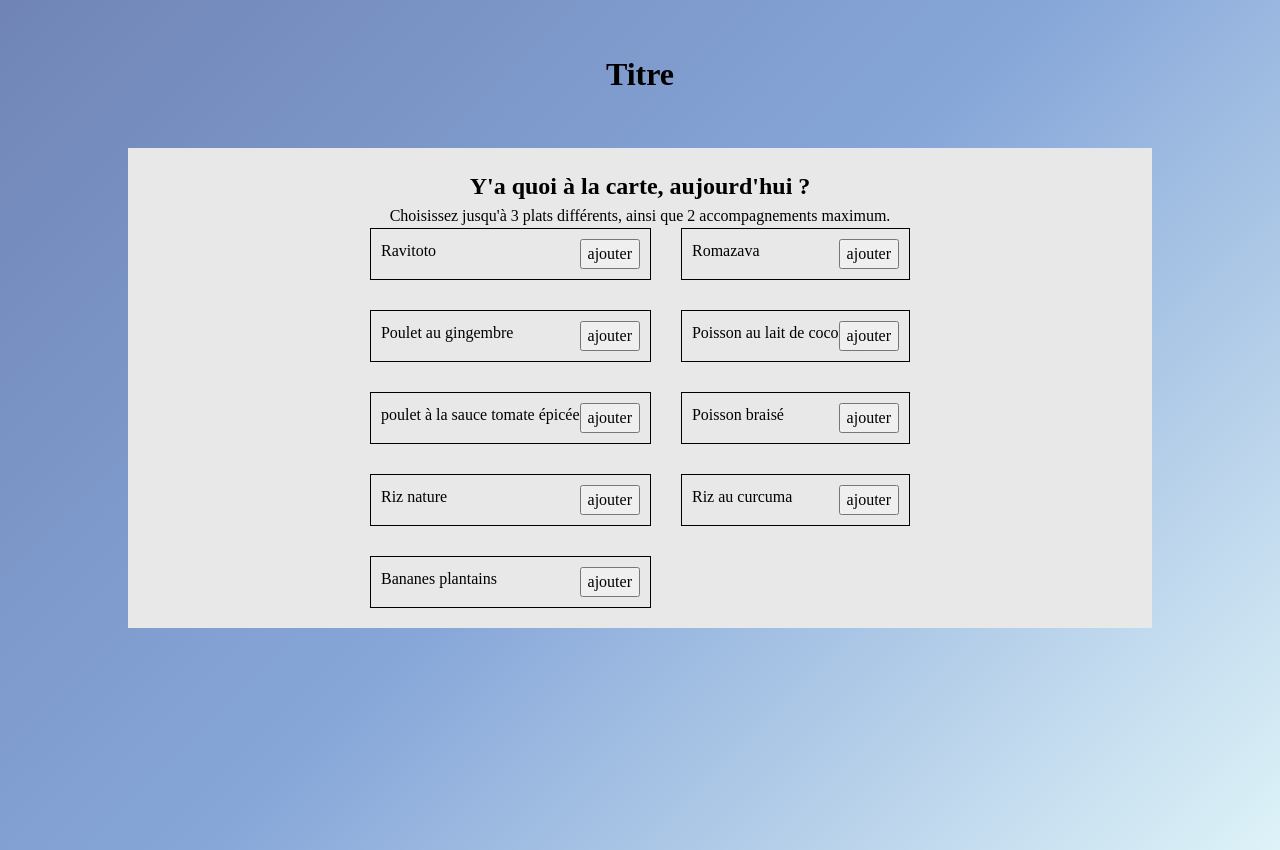
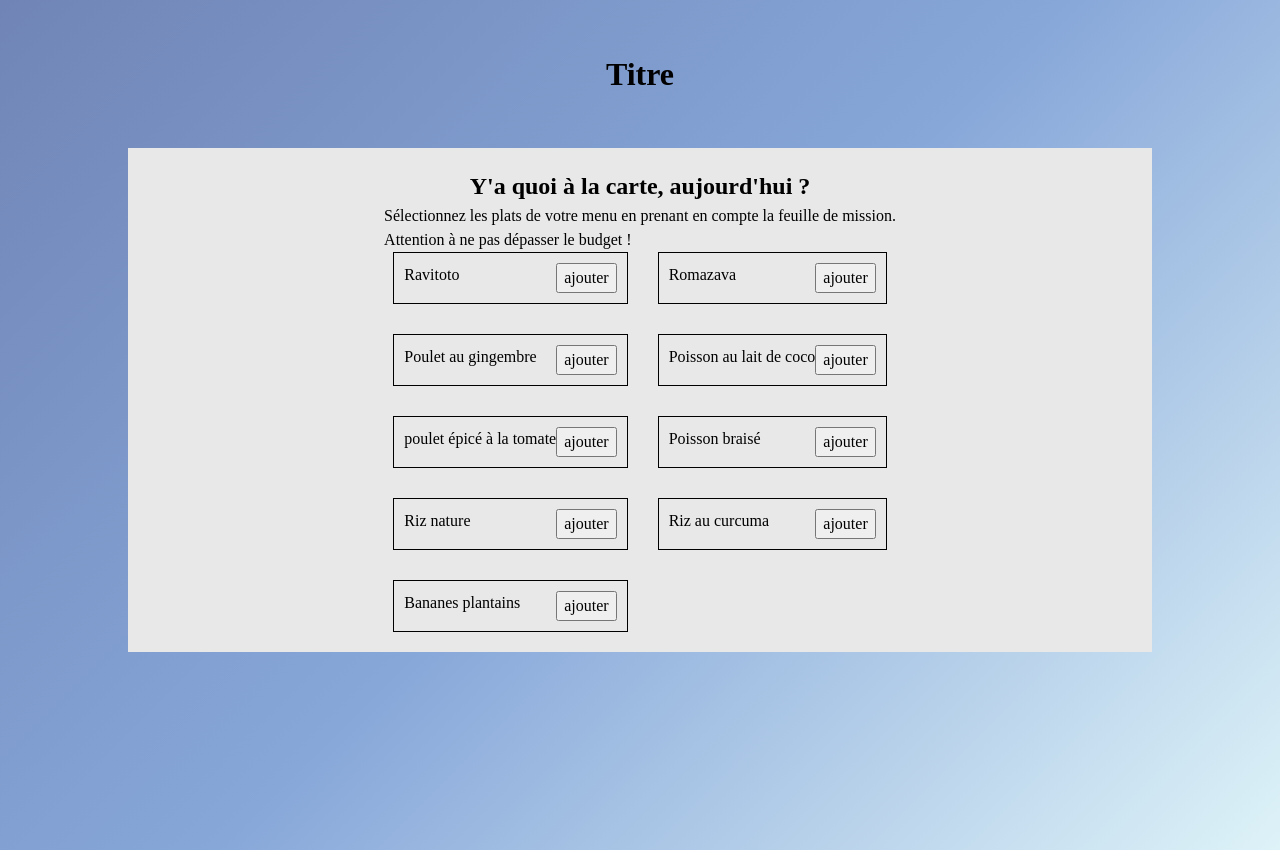
Before and after one commit to NatashaFinkel/food-truck-sim, a React (Vite) app: page / in a window 1280 px wide. Built offline with nearby package versions, Linux system fonts and the light colour scheme.

Commit message:
Feature : modification de textes dans DashBoard et main-dishes.json

```diff
--- a/src/components/Dashboard.tsx
+++ b/src/components/Dashboard.tsx
@@ -58,8 +58,8 @@ const Dashboard = () => {
     <div className="dashboard">
       <h2>Y'a quoi à la carte, aujourd'hui ?</h2>
       <p>
-        Choisissez jusqu'à 3 plats différents, ainsi que 2 accompagnements
-        maximum.
+        Sélectionnez les plats de votre menu en prenant en compte la feuille de mission.<br></br>
+        Attention à ne pas dépasser le budget !
       </p>
       <div id="menu-container" className="menu-container"></div>
       <div className="ingredients-list">
--- a/src/food-data/main-dishes.json
+++ b/src/food-data/main-dishes.json
@@ -69,7 +69,7 @@
     },
     {
         "id": "main-dish-5",
-        "name": "poulet à la sauce tomate épicée",
+        "name": "poulet épicé à la tomate",
         "ingredients": [
             "poulet",
             "tomate",
```
